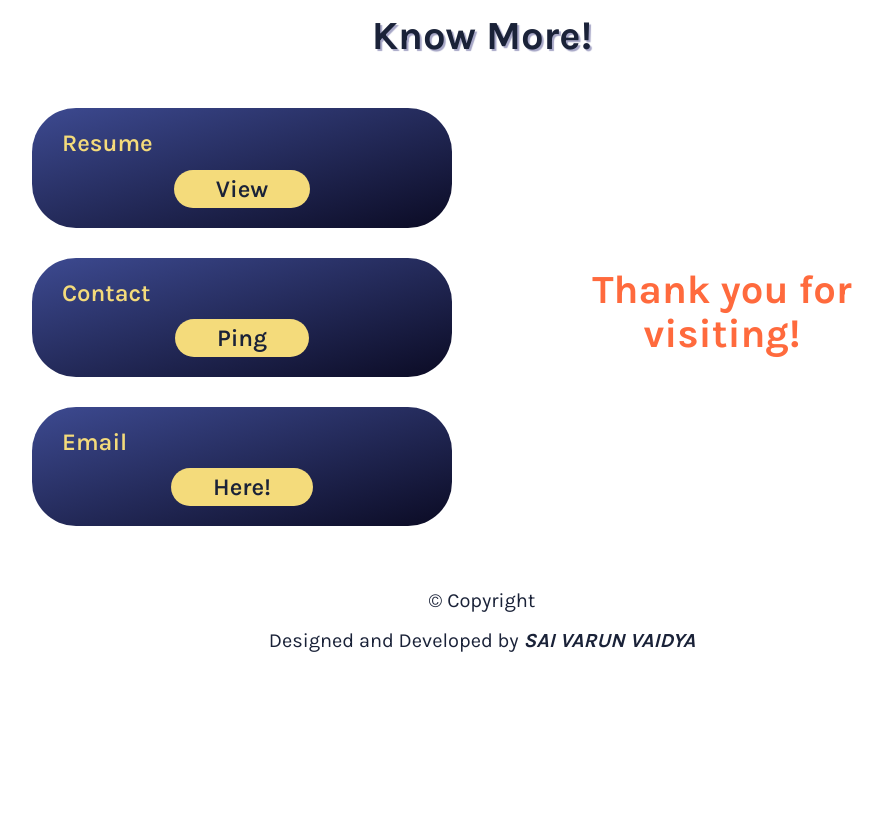
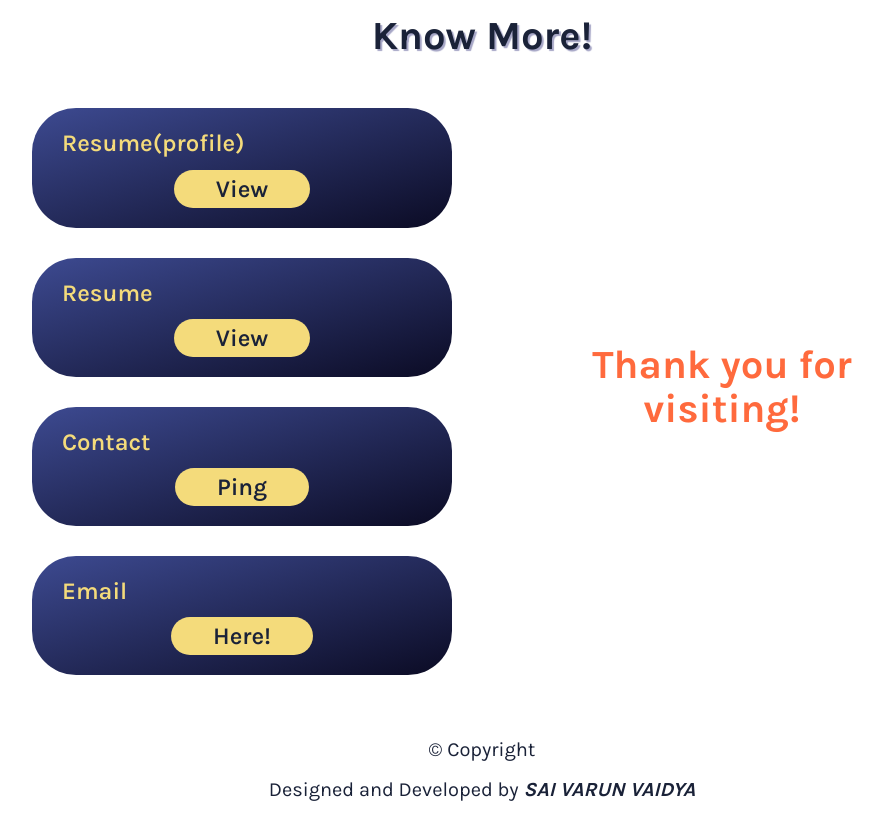
Before and after one commit to vaidyasaivarun22/protfolio_website, a website built with Parcel: page index.html in a window 1280 px wide. Shown: the part 3720-4559 px from the top of the page, without its empty margins (158-1041 px from the left). Before the commit the page ends 4416 px from the top, so only its background shows below. Built offline with nearby package versions, Linux system fonts and the light colour scheme; files whose address does not match are found by name.

Commit message:
added resume.pdf

```diff
--- a/index.html
+++ b/index.html
@@ -236,11 +236,19 @@
       <div class="grid grid--1x2 about--grid">
         <div class="about--left" data-aos="zoom-in-up">
           <div class="skills--container">
-            <h3 class="skill--header">Resume</h3>
+            <h3 class="skill--header">Resume(profile)</h3>
             <div class="skill--link">
               <a href="https://vaidyasaivarun22.github.io/myprofile/" class="btn btn--about">View</a>
             </div>
           </div>
+
+          <div class="skills--container">
+            <h3 class="skill--header">Resume</h3>
+            <div class="skill--link">
+              <a href="./files/saivarun_vaidya_CV2.pdf" class="btn btn--about">View</a>
+            </div>
+          </div>
+
           <div class="skills--container">
             <h3 class="skill--header">Contact</h3>
             <div class="skill--link">
```
Also changed, not shown: 2 other files.
